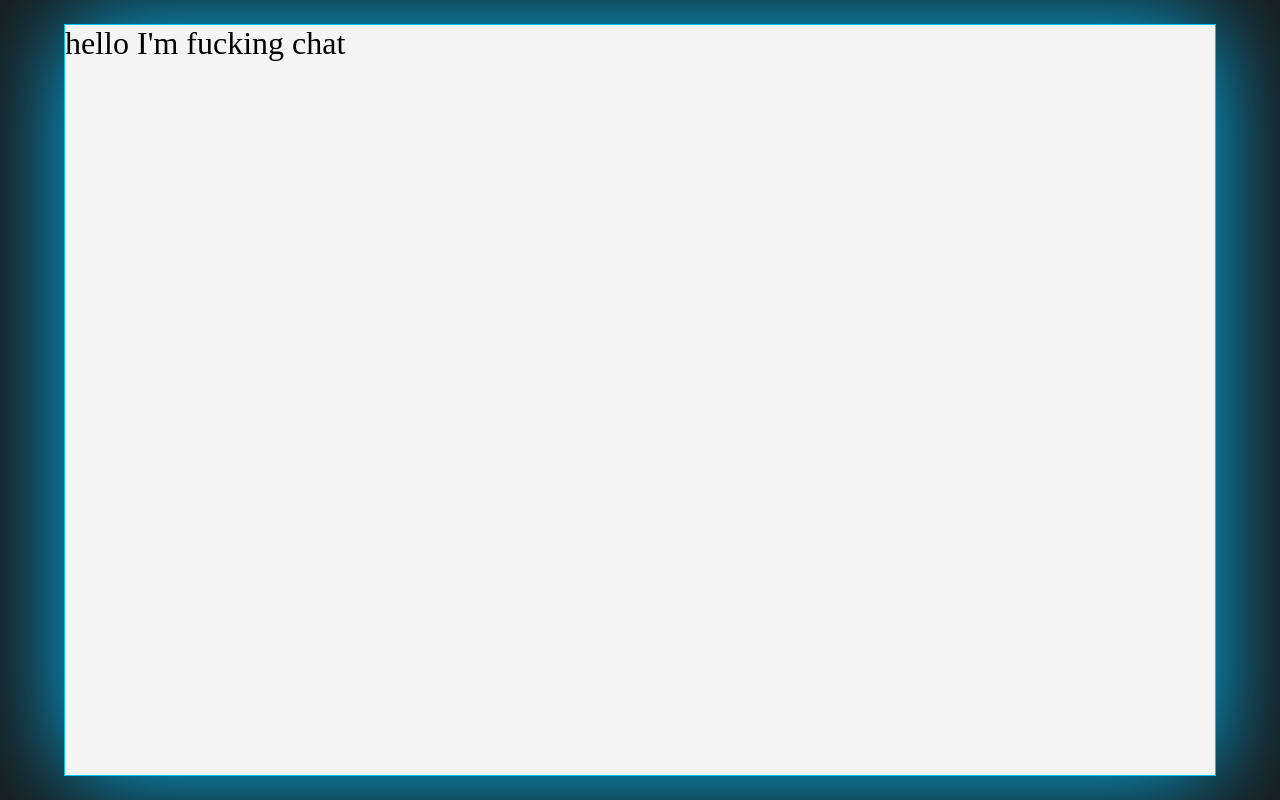
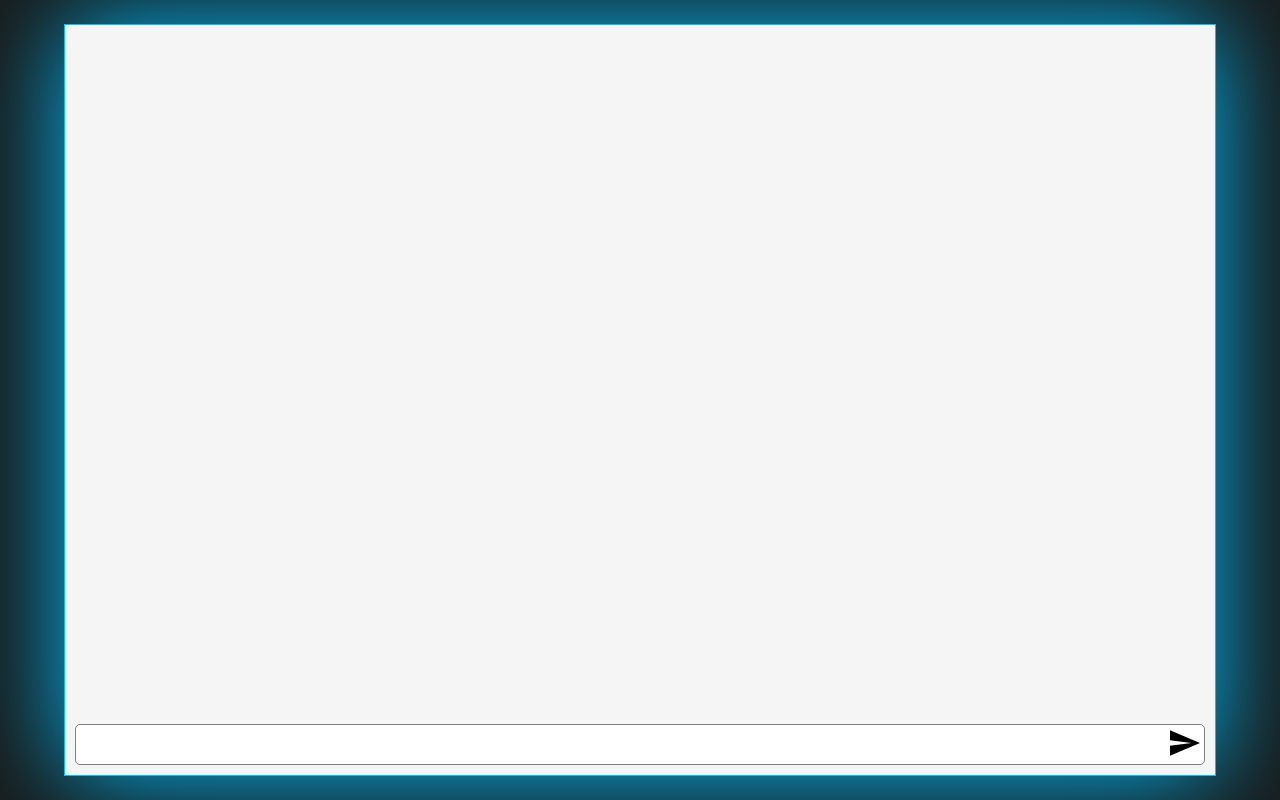
Before and after one commit to SnusnumrConceit/luxi_chat, a Vue app: page / in a window 1280 px wide. Built offline with nearby package versions, Linux system fonts and the light colour scheme.

Commit message:
Add some layout to chat

```diff
--- a/src/components/chat.vue
+++ b/src/components/chat.vue
@@ -1,17 +1,80 @@
 <template>
   <div class="chat">
-    hello I'm fucking chat
+    <div class="chat__messages">
+      <div class="chat__message">
+
+      </div>
+    </div>
+
+    <div class="chat__input-panel">
+      <input type="text" v-model="message">
+      <button class="chat__button-send-message">
+      </button>
+    </div>
   </div>
 </template>
 
+<script>
+  export default {
+    name: 'chat',
+
+    data() {
+      return {
+        message: ''
+      }
+    },
+
+    methods: {
+
+    },
+
+    mounted() {
+
+    }
+  }
+</script>
+
 <style lang="scss">
+  @import "../styles/main.scss";
+
   .chat {
+    overflow-y: scroll;
     background: whitesmoke;
     border: 1px solid deepskyblue;
     box-shadow: 0 0 100px deepskyblue;
     font-size: 2em;
     width: 90%;
     height: 94%;
+    position: relative;
+    &__messages {
+
+    }
+    &__message {
+
+    }
+    &__input-panel {
+      position: absolute;
+      bottom: 0px;
+      width: 100%;
+      padding: 10px;
+      input {
+        padding: 5px;
+        font-size: .8em;
+        width: inherit;
+        border-radius: 5px;
+        border: 1px solid gray;
+      }
+    }
+    &__button-send-message {
+      background: url("../images/send-button.svg");
+      position: absolute;
+      border: 0;
+      right: 15px;
+      top: 14px;
+      height: 30px;
+      width: 30px;
+      background-size: cover;
+    }
   }
 
 </style>
--- a/webpack.config.js
+++ b/webpack.config.js
@@ -1,4 +1,5 @@
 "use strict";
+
 const HtmlWebpackPlugin = require('html-webpack-plugin');
 const CleanWebpackPlugin = require('clean-webpack-plugin');
 const VueLoaderPlugin = require('vue-loader/lib/plugin');
```
